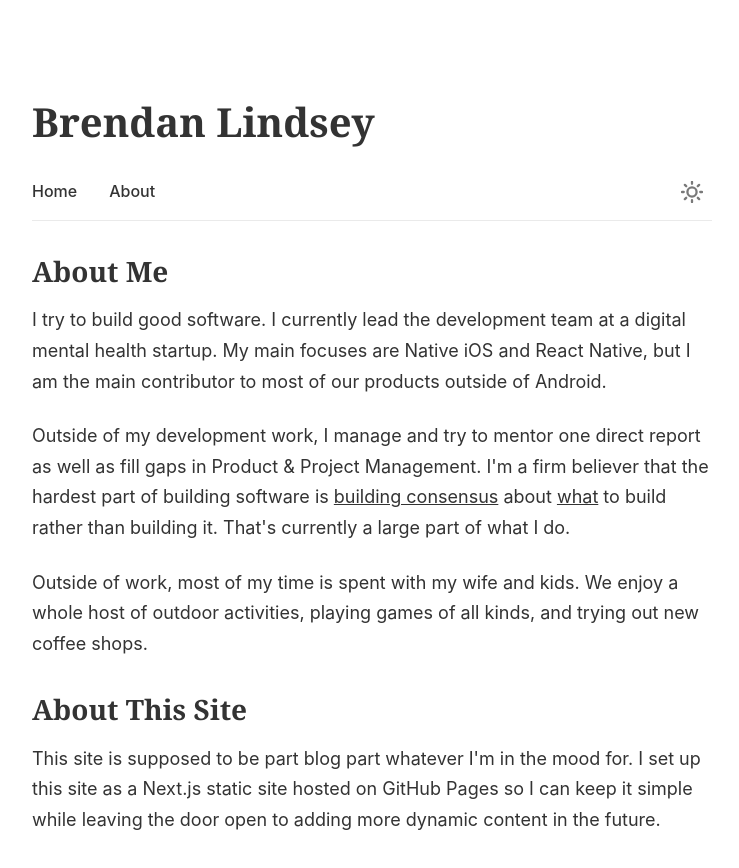
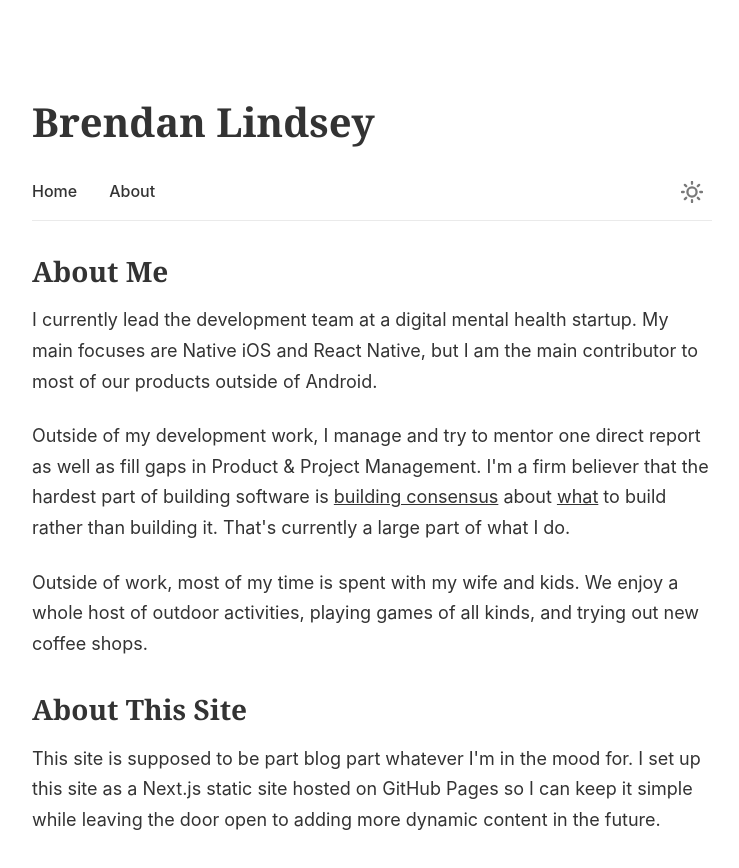
Before and after one commit to IAmBrendanL/Website, a Next.js app: page /about in a window 1280 px wide. Shown: the top 868 px of the page, without its empty margins (268-1007 px from the left). Built offline with nearby package versions, Linux system fonts and the light colour scheme; a small style sheet from the web is missing; a web font is replaced by a local one.

Commit message:
Update about.tsx

```diff
--- a/src/pages/about.tsx
+++ b/src/pages/about.tsx
@@ -35,7 +35,7 @@ export default function About() {
           <article>
             <h2>About Me</h2>
             <p>
-              I try to build good software. I currently lead the development
+              I currently lead the development
               team at a digital mental health startup. My main focuses are
               Native iOS and React Native, but I am the main contributor to most
               of our products outside of Android.
```
